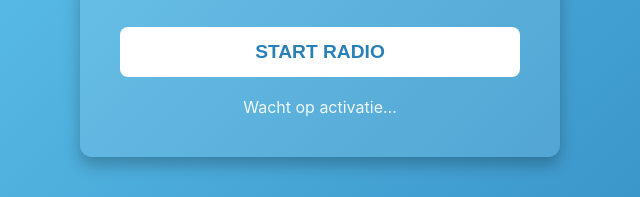
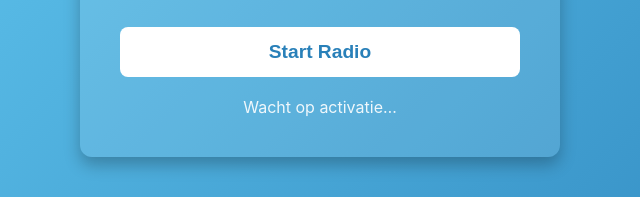
Before and after one commit to Jimisdebest/radio, a plain HTML site: page index.html in a window 1280 px wide. Shown: the part 373-570 px from the top of the page, 320-960 px from the left. Drawn offline with Linux system fonts and the light colour scheme.

Commit message:
Change button text from 'START RADIO' to 'Start Radio'

```diff
--- a/index.html
+++ b/index.html
@@ -53,7 +53,7 @@
 <body>
   <div class="container">
     <h1>AI Songs Radio</h1>
-    <button id="startBtn">START RADIO</button>
+    <button id="startBtn">Start Radio</button>
     <div id="status">Wacht op activatie…</div>
   </div>
 
```
